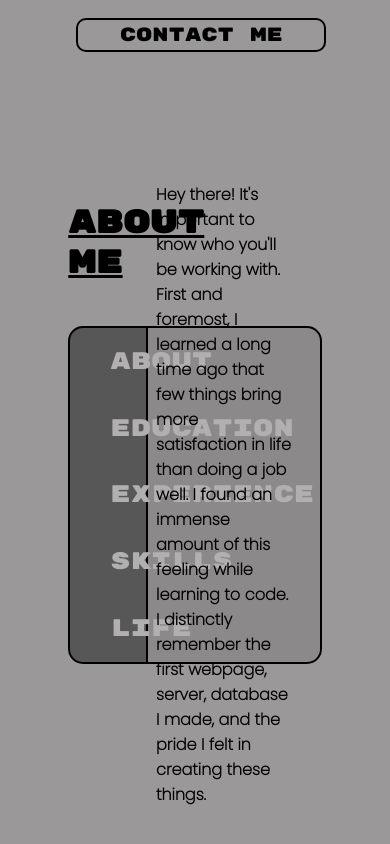
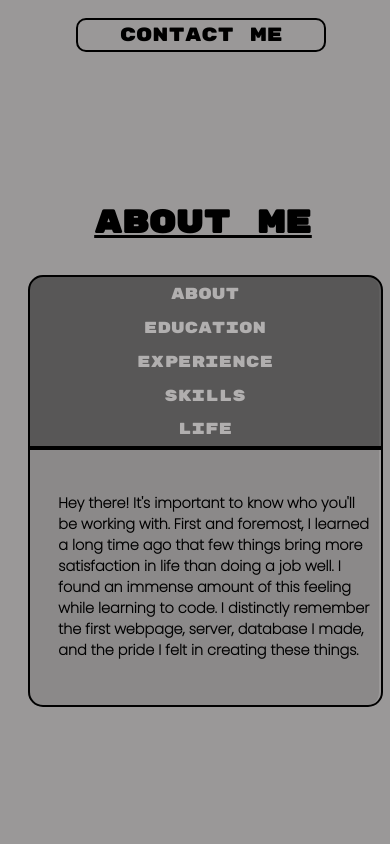
Before and after one commit to Caleb-Campbell/personal-website, a React (Vite) app: page / in a window 390 px wide. Shown: the part 868-1712 px from the top of the page. Built offline with nearby package versions, Linux system fonts and the light colour scheme.

Commit message:
responsive design up to date

```diff
--- a/src/styles/about.css
+++ b/src/styles/about.css
@@ -53,6 +53,9 @@
     border: 2px solid black;
     border-left: none;
     width: 70%;
+    display: flex;
+    justify-content: center;
+    align-items: center;
 
     border-top-right-radius: 15px;
     border-bottom-right-radius: 15px;
@@ -76,11 +79,76 @@
 
 }
 
-.about-menu-slide {
-    display: flex;
-    justify-content: center;
-    align-items: center;
-}
-.about-menu-slide-p {
+
+@media (max-width: 500px) {
+
+    .about {
+        padding: 0;
+        width: 100vw;
+        margin: 0 auto;
+
+    }
+
+    .about-word-wrap {
+        width: 100vw;
+        margin: 0 auto;
+        padding: 0;
+    }
+
+    .about h4 {
+        width: 90%;
+        text-align: center;
+        margin: 1em auto;
+    }
+
+    .about-menu-slide {
+        width: 100%;
+        height: 100%;
+        display: block;
+    }
+
+    .about-menu-slide p {
+        width: 90%;
+        font-size: .9em;
+        padding: 2em;
+    }
+
+    .about-menu-navigation {
+        width: 100%;
+
+        border-top-right-radius: 15px;
+        border-bottom-left-radius: 0;
+    }
+
+    .about-menu {
+        width: 90%;
+        margin: 0 auto;
+        flex-flow: column;
+        height: 80%;
+        padding: 0;
+    }
+
+
+    .about-menu-navigation ul {
+        align-items: center;
+        width: 100%;
+        padding: 0;
+        height: 20vh;
+
+    }
+
+    .about-menu-navigation ul * {
+        font-size: 1em;
+        font-weight: 100;
+    }
+
+    .about-menu-slide {
+        width: 100%;
+        padding: 0;
+        border-top-right-radius: 0;
+        border-bottom-left-radius: 15px;
+        border: 2px solid black;
+
+    }
 
 }
```
